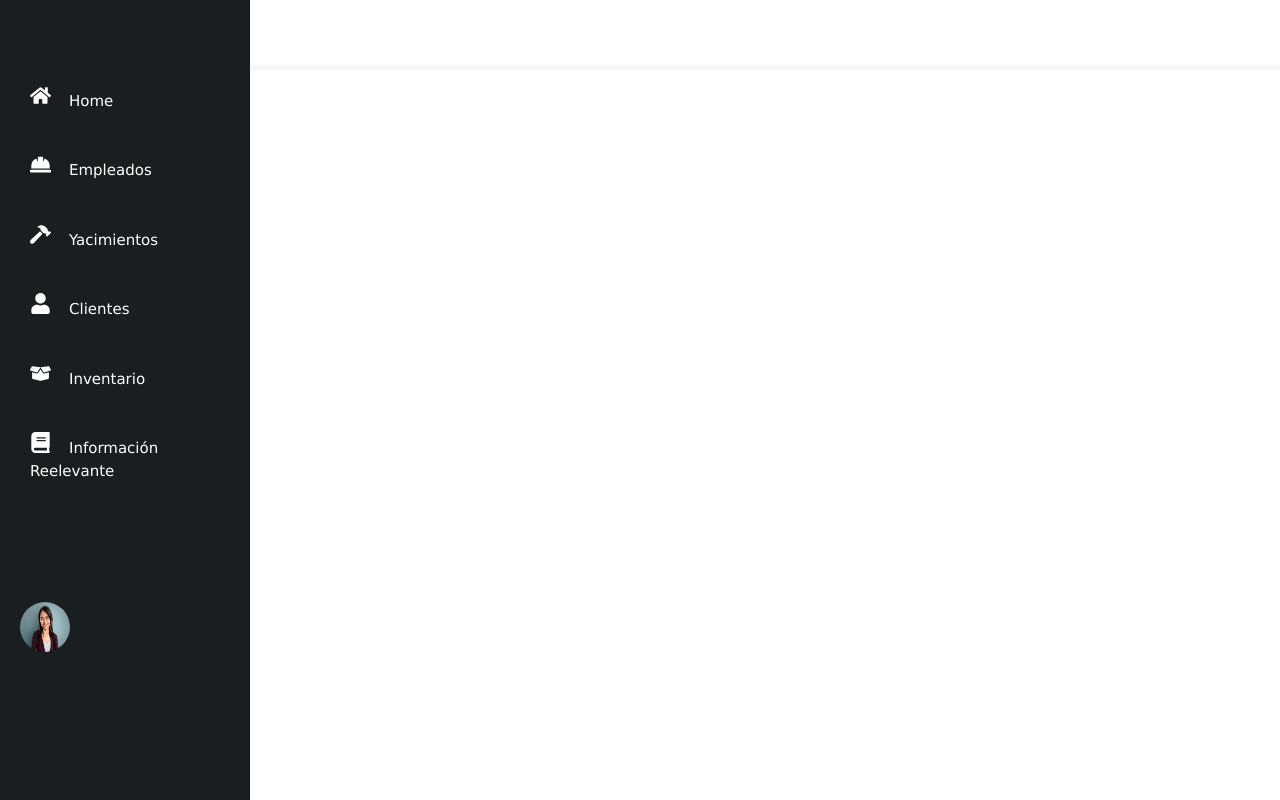
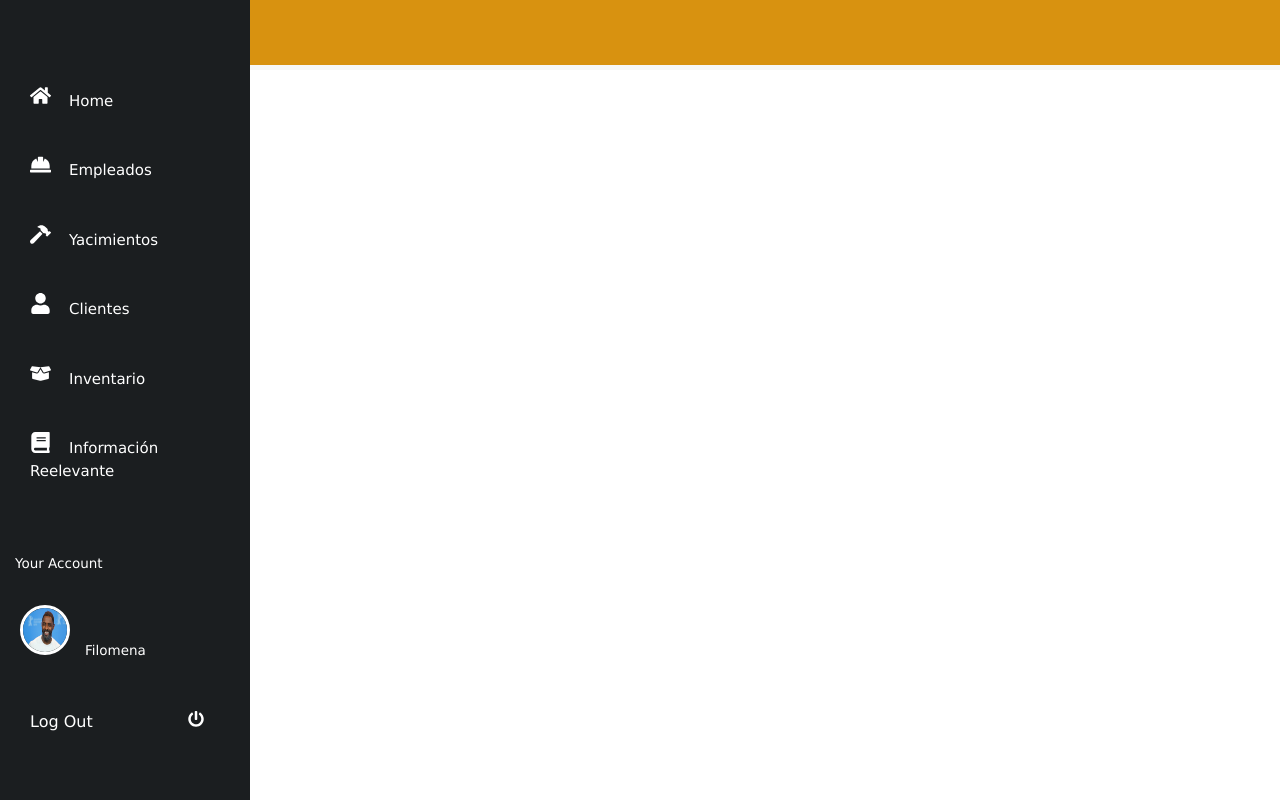
Before and after one commit to tetecruzc/MinerUcabHome, a React (Create React App) app: page /sesion in a window 1280 px wide. Shown: the top 800 px of the page. Built offline with nearby package versions, Linux system fonts and the light colour scheme.

Commit message:
menubar seson

```diff
--- /dev/null
+++ b/src/components/Account.js
@@ -0,0 +1,16 @@
+import React, { Component } from "react";
+import people from "../images/people.jpg";
+
+export default class Account extends Component {
+  render() {
+    return (
+      <div className="account">
+        <a> Your Account</a>
+        <div clasName="perfil">
+          <img src={people} alt="Filomena Diaz" />
+          <a>Filomena</a>
+        </div>
+      </div>
+    );
+  }
+}
--- a/src/components/Menu.js
+++ b/src/components/Menu.js
@@ -6,8 +6,10 @@ import {
   FaBoxOpen,
   FaHardHat,
   FaBook,
-  FaBars
+  FaBars,
+  FaPowerOff
 } from "react-icons/fa";
+import Account from "./Account";
 import logo from "../images/logo.png";
 import { Link } from "react-router-dom";
 import perfil from "../images/perfil.png";
@@ -66,15 +68,21 @@ export default class Menu extends Component {
             <ul>
               {this.state.option.map((item, index) => {
                 return (
-                  <li key={index}>
+                  <li key={index} isSelect>
                     <span className="icons">{item.icon}</span>
                     <span>{item.title}</span>
                   </li>
                 );
               })}
-              <span>
-                <img className="perfil" src={perfil} alt="Filomena Diaz" />
-              </span>
+              <Account />
+              <div className="log-out">
+                <span>Log Out</span>
+                <span className="log-btn">
+                  <FaPowerOff>
+                    <Link to="/" />
+                  </FaPowerOff>
+                </span>
+              </div>
             </ul>
           </div>
         </div>
--- a/src/styles/Menu.css
+++ b/src/styles/Menu.css
@@ -7,15 +7,15 @@ body {
   position: absolute;
   height: 65px;
   width: 100%;
-  background-color: #fff;
   z-index: 4;
+  background-color: rgb(216, 146, 16);
 }
 .header-show {
   position: absolute;
   height: 65px;
   width: 100%;
   margin-left: 250px;
-  background-color: #fff;
+  background-color: rgb(216, 146, 16);
   z-index: 4;
   transition-duration: 0.3s;
 }
@@ -36,33 +36,6 @@ body {
 .sidenav-icon {
   font-size: 1.5rem;
 }
-.sidenav-show {
-  width: 250px;
-  transition-duration: 0.3s;
-  padding-top: 30px;
-}
-
-.sidenav-noshow {
-  width: 60px;
-  padding-top: 65px;
-  transition-duration: 0.3s;
-}
-.sidenav-noshow span img {
-  display: none;
-}
-.sidenav-show span img {
-  width: 30px;
-  height: 30px;
-}
-
-.menu span img {
-  height: 50px;
-  width: 50px;
-  border-radius: 25px;
-  margin-left: 20px;
-  margin-top: 100px;
-}
-
 .sidenav ul {
   list-style: none;
   padding: 0;
@@ -74,10 +47,28 @@ body {
   text-align: inline;
   font-size: 15px;
   color: #fff;
+  font-family: Verdana, Geneva, Tahoma, sans-serif;
 }
 .sidenav ul li:hover {
   background: rgb(214, 140, 3);
   color: #fff;
+}
+.sidenav-show {
+  width: 250px;
+  transition-duration: 0.3s;
+  padding-top: 30px;
+}
+
+.sidenav-show div img {
+  width: 30px;
+  height: 30px;
+}
+.sidenav-show ul li span:nth-child(2) {
+  padding: 0px 8px;
+}
+
+.sidenav-noshow .account {
+  display: none;
 }
 
 .sidenav-noshow ul li {
@@ -88,12 +79,51 @@ body {
 .sidenav-noshow ul li span:nth-child(2) {
   display: none;
 }
-.sidenav-show ul li span:nth-child(2) {
-  padding: 0px 8px;
+
+.sidenav-noshow {
+  width: 60px;
+  padding-top: 65px;
+  transition-duration: 0.3s;
+}
+.sidenav-noshow .log-out {
+  display: none;
+}
+
+.menu div img {
+  height: 50px;
+  width: 50px;
+  border: #fff 3px solid;
+  border-radius: 25px;
+  margin-left: 20px;
 }
 
 .icons {
   color: #fff;
+}
+.account {
+  margin-top: 50px;
+}
+.account a {
+  margin-left: 15px;
+  font-size: 13.5px;
+  color: #fff;
+}
+
+.account img {
+  margin-top: 30px;
+}
+
+.perfil {
+  align-items: flex-end;
+}
+.log-out {
+  margin-left: 30px;
+  margin-top: 60px;
+  color: #fff;
+}
+.log-btn {
+  cursor: pointer;
+  margin-left: 95px;
 }
 
 @media screen and (min-width: 768px) {
@@ -115,11 +145,26 @@ body {
     width: 250px;
     transition: 0.3s;
   }
+  .sidenav-noshow .log-out {
+    display: inline;
+  }
+  .sidenav-noshow .account {
+    margin-top: 50px;
+    margin-bottom: 50px;
+    display: list-item;
+  }
+  .sidenav-show .account {
+    margin-top: 50px;
+    display: list-item;
+  }
+
   .header {
     margin-left: 250px;
+    background-color: rgb(216, 146, 16);
   }
   .header-show {
     margin-left: 250px;
+    background-color: rgb(252, 164, 1);
   }
 
   .sidenav-btn {
@@ -128,9 +173,7 @@ body {
   .sidenav-noshow ul li span:nth-child(2) {
     display: inline;
   }
-  .sidenav-noshow span img {
-    display: block;
-  }
+
   .icons {
     font-size: 1.4em;
     display: inline;
```
Also changed, not shown: src/components/ContentSesion.js (added).
